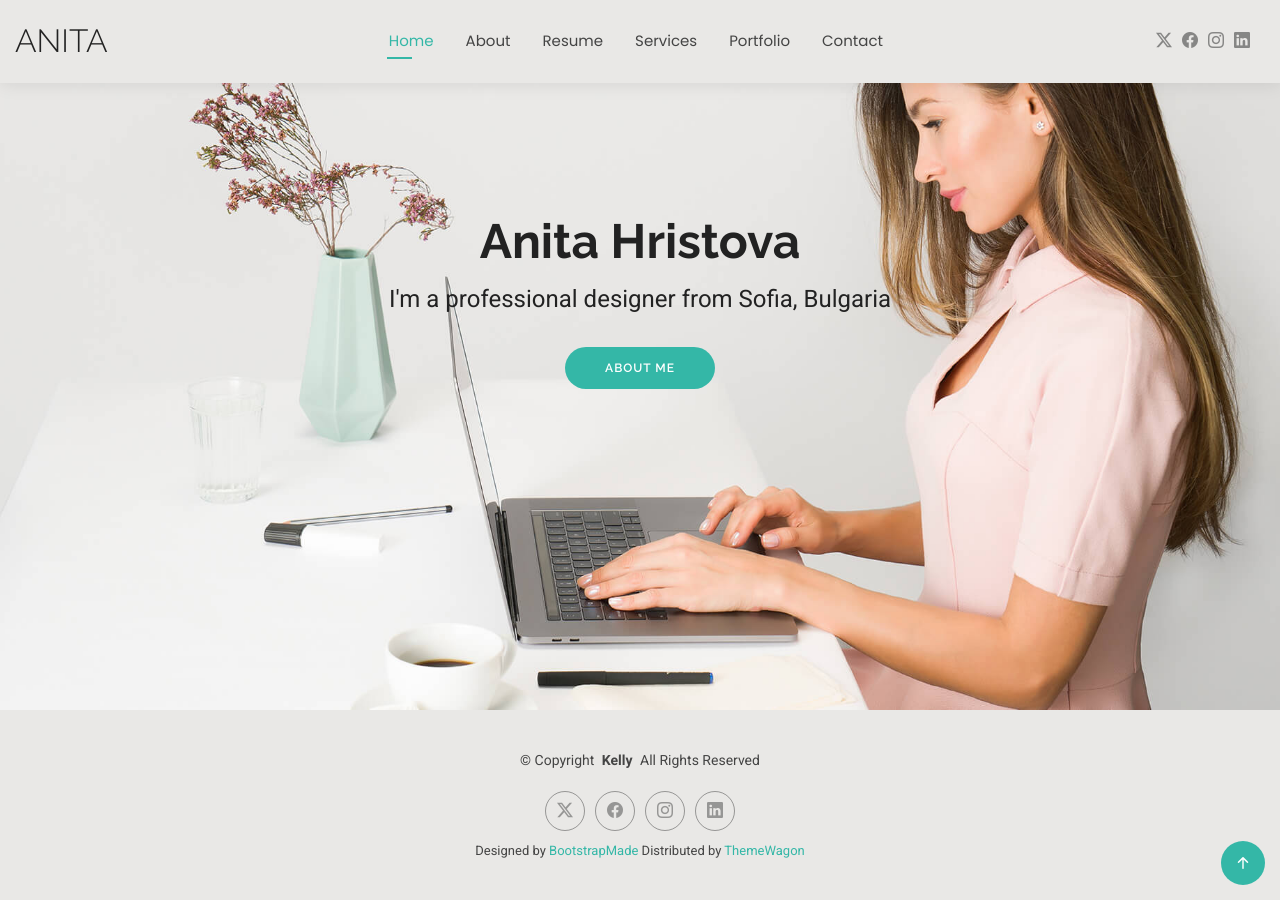
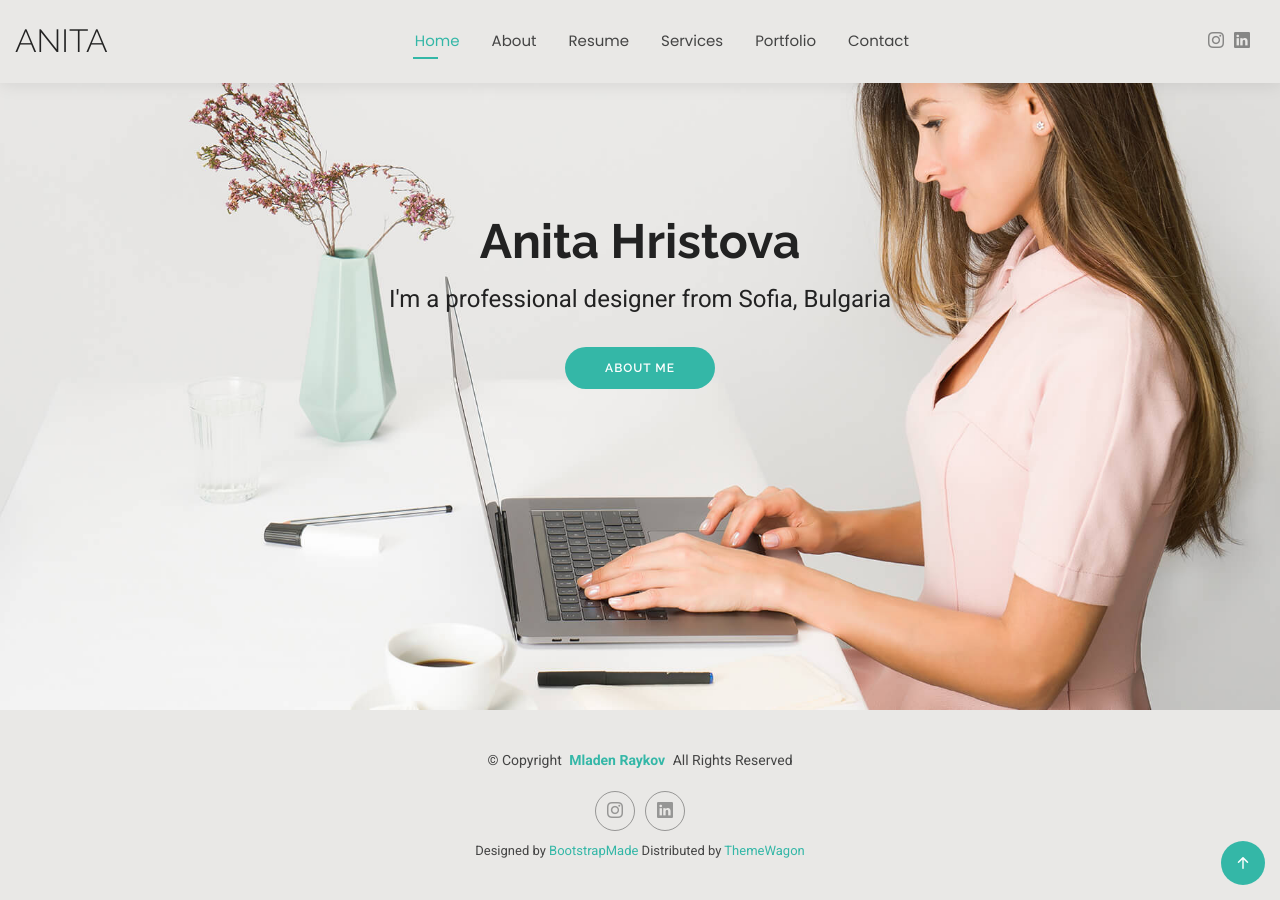
Before and after one commit to MadJiGit/ani, a Jekyll site: the page built from index.html, in a window 1280 px wide and 900 px high, scrolled down 191 px. Built offline with Jekyll 4.4.1, drawn with Linux system fonts in a browser that asks for light colours; nearby versions of some CDN libraries; library files that are not in the unit come from our copies; comment, search, counter and statistics services are not loaded.

Commit message:
update footer and neader

```diff
--- a/_includes/footer.html
+++ b/_includes/footer.html
@@ -2,12 +2,12 @@
 
     <div class="container">
         <div class="copyright text-center ">
-            <p>© <span>Copyright</span> <strong class="px-1 sitename">Kelly</strong>
+            <p>© <span>Copyright</span> <strong class="px-1 sitename"><a href="https://mladenraykov.com">Mladen Raykov</a></strong>
                 <span>All Rights Reserved<br></span></p>
         </div>
         <div class="social-links d-flex justify-content-center">
-            <a href=""><i class="bi bi-twitter-x"></i></a>
-            <a href=""><i class="bi bi-facebook"></i></a>
+<!--            <a href=""><i class="bi bi-twitter-x"></i></a>-->
+<!--            <a href=""><i class="bi bi-facebook"></i></a>-->
             <a href=""><i class="bi bi-instagram"></i></a>
             <a href=""><i class="bi bi-linkedin"></i></a>
         </div>
@@ -17,7 +17,7 @@
             <!-- Licensing information: https://bootstrapmade.com/license/ -->
             <!-- Purchase the pro version with working PHP/AJAX contact form: [buy-url] -->
             Designed by <a href="https://bootstrapmade.com/">BootstrapMade</a> Distributed by <a
-                href=“https://themewagon.com>ThemeWagon
+                href=“https://themewagon.com">ThemeWagon</a>
         </div>
     </div>
 
--- a/_includes/header.html
+++ b/_includes/header.html
@@ -39,8 +39,8 @@
         </nav>
 
         <div class="header-social-links">
-            <a href="#" class="twitter"><i class="bi bi-twitter-x"></i></a>
-            <a href="#" class="facebook"><i class="bi bi-facebook"></i></a>
+<!--            <a href="#" class="twitter"><i class="bi bi-twitter-x"></i></a>-->
+<!--            <a href="#" class="facebook"><i class="bi bi-facebook"></i></a>-->
             <a href="#" class="instagram"><i class="bi bi-instagram"></i></a>
             <a href="#" class="linkedin"><i class="bi bi-linkedin"></i></a>
         </div>
```
